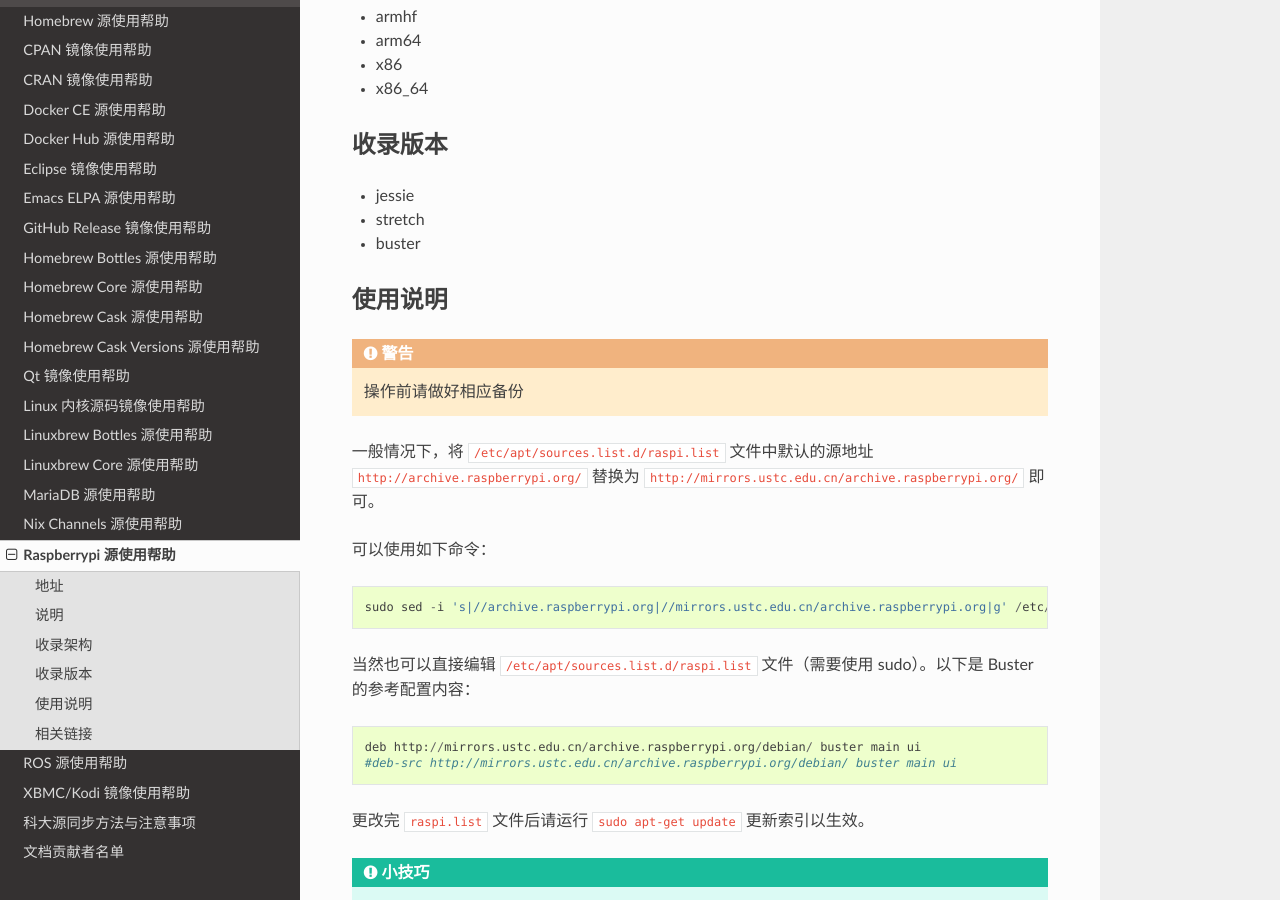
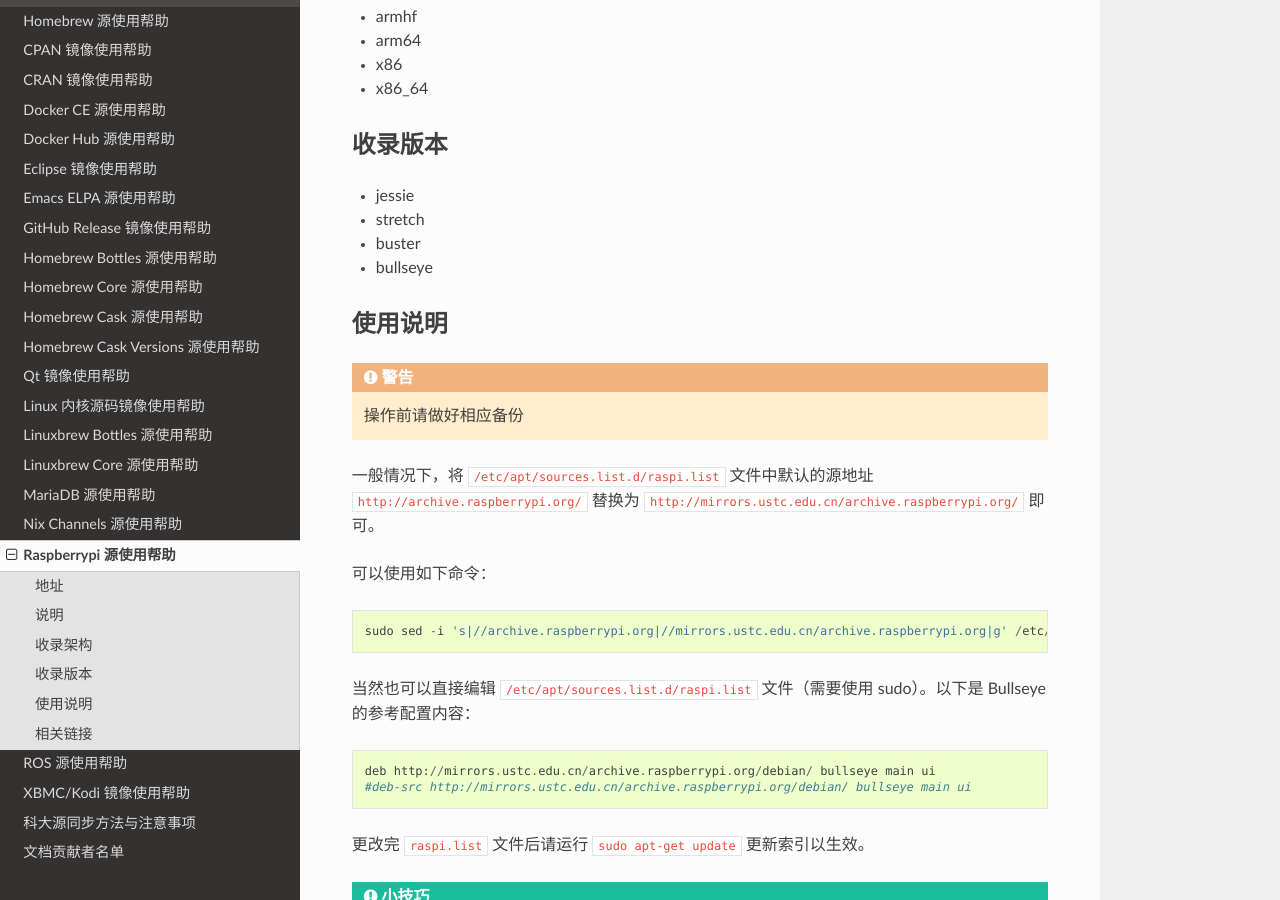
Before and after one commit to ustclug/mirrorhelp, a Sphinx documentation site: the page built from source/raspberrypi.rst, in a window 1280 px wide and 900 px high, scrolled down 533 px. Built offline with Sphinx 7.4.7 and the Read the Docs theme 2.0.0, drawn with Linux system fonts in a browser that asks for light colours; pages that are not in the unit, such as notebooks, are missing from menus.

Commit message:
archive.raspberrypi.org: update bullseye

```diff
--- a/source/raspberrypi.rst
+++ b/source/raspberrypi.rst
@@ -29,6 +29,7 @@
 * jessie
 * stretch
 * buster
+* bullseye
 
 使用说明
 ========
@@ -36,8 +37,7 @@
 .. warning::
     操作前请做好相应备份
 
-一般情况下，将 :file:`/etc/apt/sources.list.d/raspi.list` 文件中默认的源地址 ``http://archive.raspberrypi.org/``
-替换为 ``http://mirrors.ustc.edu.cn/archive.raspberrypi.org/`` 即可。
+一般情况下，将 :file:`/etc/apt/sources.list.d/raspi.list` 文件中默认的源地址 ``http://archive.raspberrypi.org/`` 替换为 ``http://mirrors.ustc.edu.cn/archive.raspberrypi.org/`` 即可。
 
 可以使用如下命令：
 
@@ -45,12 +45,12 @@
 
     sudo sed -i 's|//archive.raspberrypi.org|//mirrors.ustc.edu.cn/archive.raspberrypi.org|g' /etc/apt/sources.list.d/raspi.list
 
-当然也可以直接编辑 :file:`/etc/apt/sources.list.d/raspi.list` 文件（需要使用 sudo）。以下是 Buster 的参考配置内容：
+当然也可以直接编辑 :file:`/etc/apt/sources.list.d/raspi.list` 文件（需要使用 sudo）。以下是 Bullseye 的参考配置内容：
 
 ::
 
-    deb http://mirrors.ustc.edu.cn/archive.raspberrypi.org/debian/ buster main ui
-    #deb-src http://mirrors.ustc.edu.cn/archive.raspberrypi.org/debian/ buster main ui
+    deb http://mirrors.ustc.edu.cn/archive.raspberrypi.org/debian/ bullseye main ui
+    #deb-src http://mirrors.ustc.edu.cn/archive.raspberrypi.org/debian/ bullseye main ui
 
 更改完 :file:`raspi.list` 文件后请运行 ``sudo apt-get update`` 更新索引以生效。
 
```
